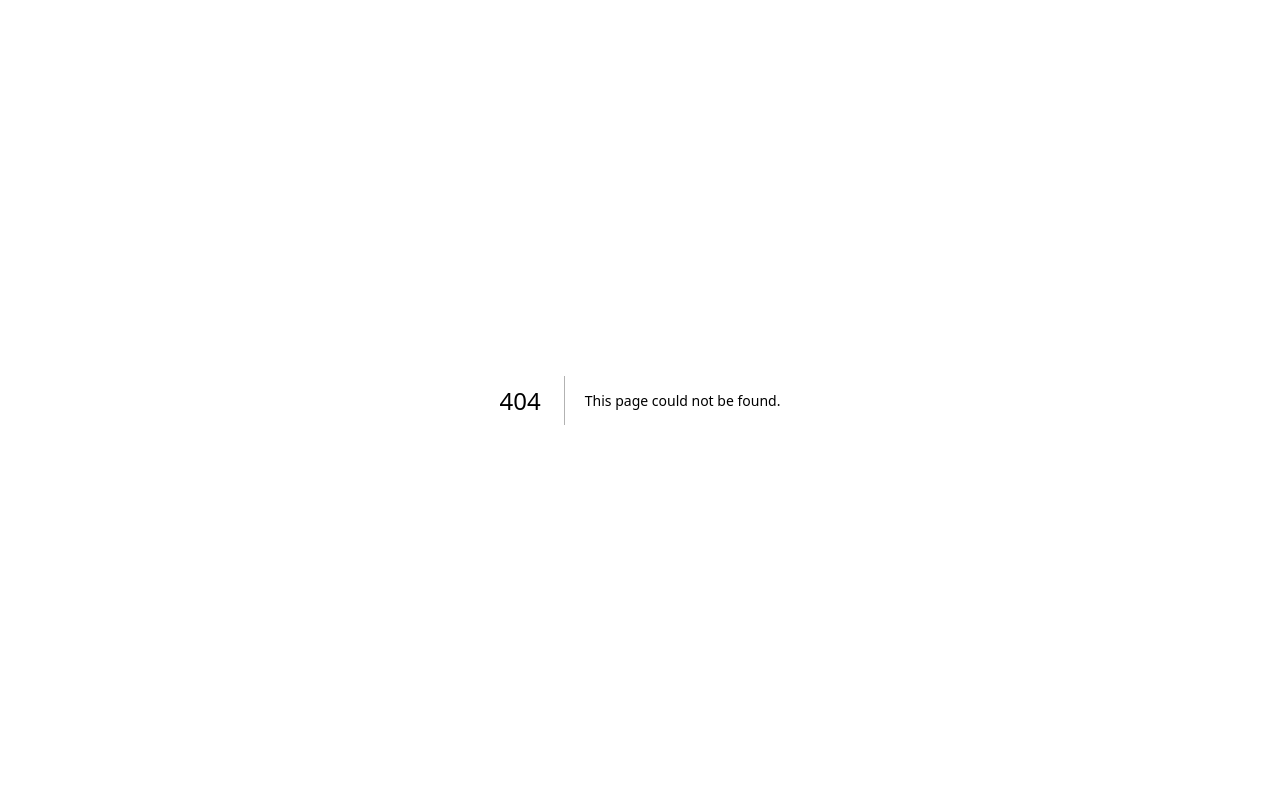
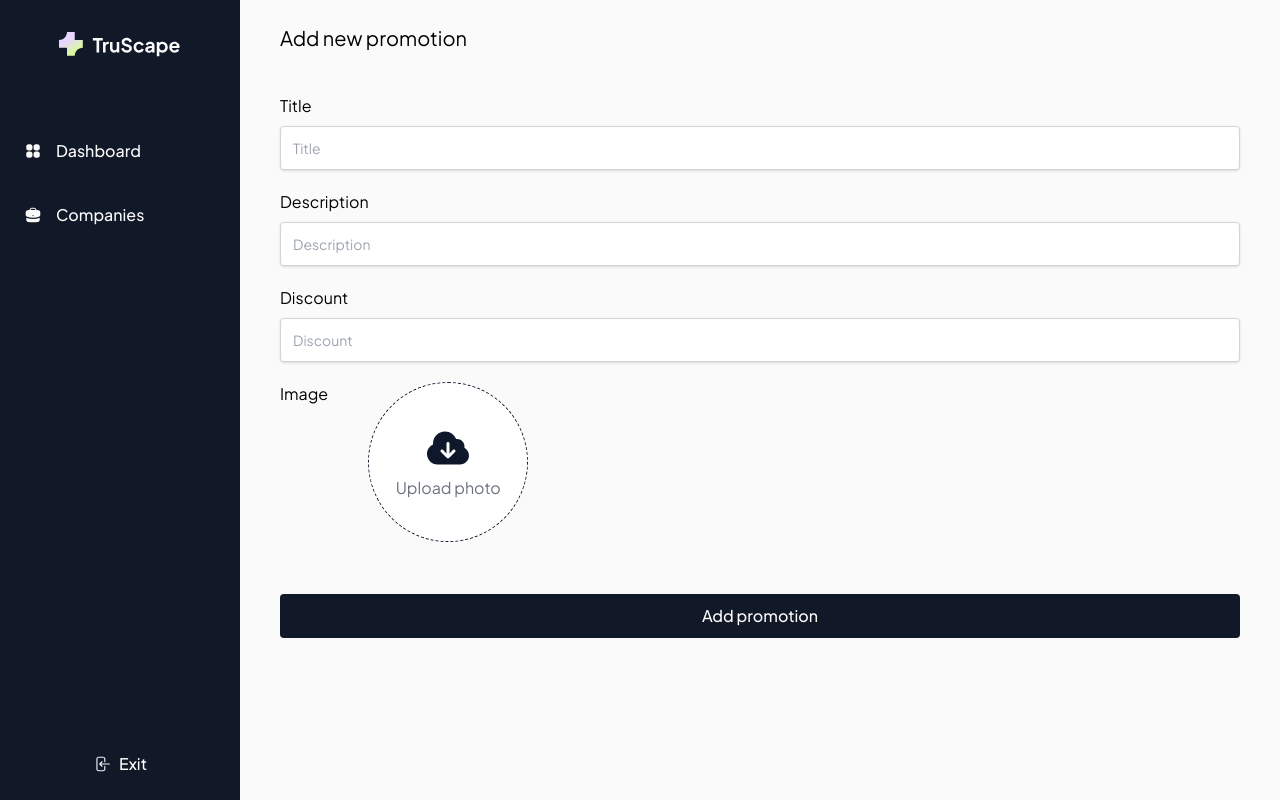
Before and after one commit to mestn1y1/nextJSTest, a Next.js app in the folder crm/: page /companies/1/new-promotion in a window 1280 px wide. Before the commit this address had no page. Built offline with nearby package versions, Linux system fonts and the light colour scheme; no server answers.

Commit message:
adding promo modal compantent

```diff
--- /dev/null
+++ b/crm/src/app/(admin)/companies/@modal/[id]/(.)new-promotion/page.tsx
@@ -0,0 +1,21 @@
+'use client';
+
+import React from 'react';
+import { useRouter } from 'next/navigation';
+import PromotionFormModal from '../../../../../components/promotion-form-modal';
+
+export interface PageProps {
+  params: Promise<{ id: string }>;
+}
+
+export default async function Page({ params }: PageProps) {
+  const router = useRouter();
+  const { id } = await params;
+  return (
+    <PromotionFormModal
+      companyId={id}
+      show={true}
+      onClose={() => router.back()}
+    />
+  );
+}
--- /dev/null
+++ b/crm/src/app/(admin)/companies/@toolbar/[id]/new-promotion/page.tsx
@@ -0,0 +1,7 @@
+import React from 'react';
+
+export interface PageProps {}
+
+export default function Page({}: PageProps) {
+  return null;
+}
--- /dev/null
+++ b/crm/src/app/(admin)/companies/[id]/new-promotion/page.tsx
@@ -0,0 +1,16 @@
+import React from 'react';
+import PromotionForm from '../../../../components/promotion-form';
+
+export interface PageProps {
+  params: {
+    id: string;
+  };
+}
+
+export default function Page({ params }: PageProps) {
+  return (
+    <div className="py-6 px-10">
+      <PromotionForm companyId={params.id} />
+    </div>
+  );
+}
--- a/crm/src/app/components/add-promotion-button.tsx
+++ b/crm/src/app/components/add-promotion-button.tsx
@@ -14,7 +14,9 @@ export default function AddPromotionButton({
   const router = useRouter();
   return (
     <Button
-      onClick={() => router.push(`/companies/${companyId}/new-promotion`)}
+      onClick={() =>
+        router.push(`/companies/${companyId}/new-promotion`, { scroll: false })
+      }
     >
       Add promotions
     </Button>
--- a/crm/src/app/components/input-field.tsx
+++ b/crm/src/app/components/input-field.tsx
@@ -7,6 +7,7 @@ export interface InputFieldProps {
   placeholder?: string;
   name?: string;
   type?: string;
+  required?: boolean;
 }
 
 export default function InputField({ label, id, ...rest }: InputFieldProps) {
--- /dev/null
+++ b/crm/src/app/components/promotion-form-modal.tsx
@@ -0,0 +1,20 @@
+'use client';
+import React from 'react';
+import PromotionForm from './promotion-form';
+import Modal, { ModalProps } from './modal';
+
+export interface PromotionFormModal extends ModalProps {
+  companyId: string;
+}
+
+export default function PromotionFormModal({
+  companyId,
+  onClose,
+  ...rest
+}: PromotionFormModal) {
+  return (
+    <Modal {...rest} onClose={onClose}>
+      <PromotionForm companyId={companyId} onSubmit={() => onClose()} />
+    </Modal>
+  );
+}
--- /dev/null
+++ b/crm/src/app/components/promotion-form.tsx
@@ -0,0 +1,96 @@
+'use client';
+import React from 'react';
+import { Form, Formik } from 'formik';
+import { useMutation, useQueryClient, useQuery } from '@tanstack/react-query';
+import { createPromotion, getCompany } from '@/lib/api';
+import Button from './button';
+import InputField from './input-field';
+import LogoUploader from './logo-uploader';
+
+export type PromotionFieldValues = {
+  title: string;
+  description: string;
+  discount: string | number;
+};
+
+const initialValues: PromotionFieldValues = {
+  title: '',
+  description: '',
+  discount: '',
+};
+
+export interface PromotionFormProps {
+  companyId: string;
+  onSubmit?: (values: PromotionFieldValues) => void | Promise<void>;
+}
+
+export default function PromotionForm({
+  companyId,
+  onSubmit,
+}: PromotionFormProps) {
+  const queryClient = useQueryClient();
+
+  const { data: company } = useQuery({
+    queryKey: ['companies', companyId],
+    queryFn: () => getCompany(companyId),
+    staleTime: 10 * 1000,
+    enabled: Boolean(companyId),
+  });
+
+  const { mutateAsync, isPending } = useMutation({
+    mutationFn: createPromotion,
+    onSuccess: () => {
+      queryClient.invalidateQueries({
+        queryKey: ['promotions', companyId],
+      });
+
+      queryClient.invalidateQueries({
+        queryKey: ['promotions'],
+        exact: true,
+      });
+    },
+  });
+
+  const handleSubmit = async (values: PromotionFieldValues) => {
+    if (!company) {
+      return;
+    }
+    await mutateAsync({
+      ...values,
+      discount: Number(values.discount) || 0,
+      companyId: company.id,
+      companyTitle: company.title,
+    });
+
+    if (onSubmit) {
+      onSubmit(values);
+    }
+  };
+  return (
+    <Formik initialValues={initialValues} onSubmit={handleSubmit}>
+      <Form className="flex flex-col gap-10">
+        <p className="mb-0.5 text-xl">Add new promotion</p>
+        <div className="flex flex-col gap-5">
+          <InputField required label="Title" placeholder="Title" name="title" />
+          <InputField
+            required
+            label="Description"
+            placeholder="Description"
+            name="description"
+          />
+          <InputField
+            required
+            type="number"
+            label="Discount"
+            placeholder="Discount"
+            name="discount"
+          />
+          <LogoUploader label="Image" placeholder="Upload photo" />
+        </div>
+        <Button type="submit" disabled={isPending}>
+          Add promotion
+        </Button>
+      </Form>
+    </Formik>
+  );
+}
```
